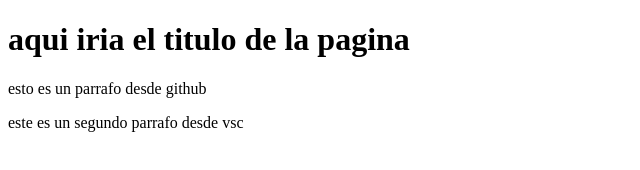
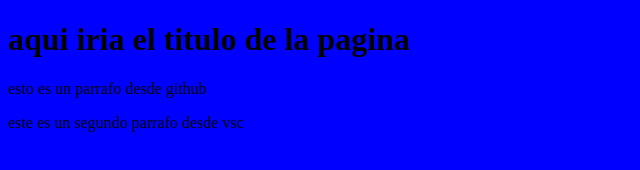
Before and after one commit to PedroPerezMelo/proyectowebempresac, a plain HTML site: page index.html in a window 1280 px wide. Shown: the whole page, without its empty margins (0-640 px from the left). Drawn offline with Linux system fonts and the light colour scheme.

Commit message:
Update index.html

```diff
--- a/index.html
+++ b/index.html
@@ -1,7 +1,7 @@
 <!DOCTYPE html>
 <html lang="en">
 <head>
-    <link rel="stylesheet" href="">
+    <link rel="stylesheet" href="miestilo.css">
     <meta charset="UTF-8">
     <meta name="viewport" content="width=device-width, initial-scale=1.0">
     <title>probando git desde vsc</title>
```
